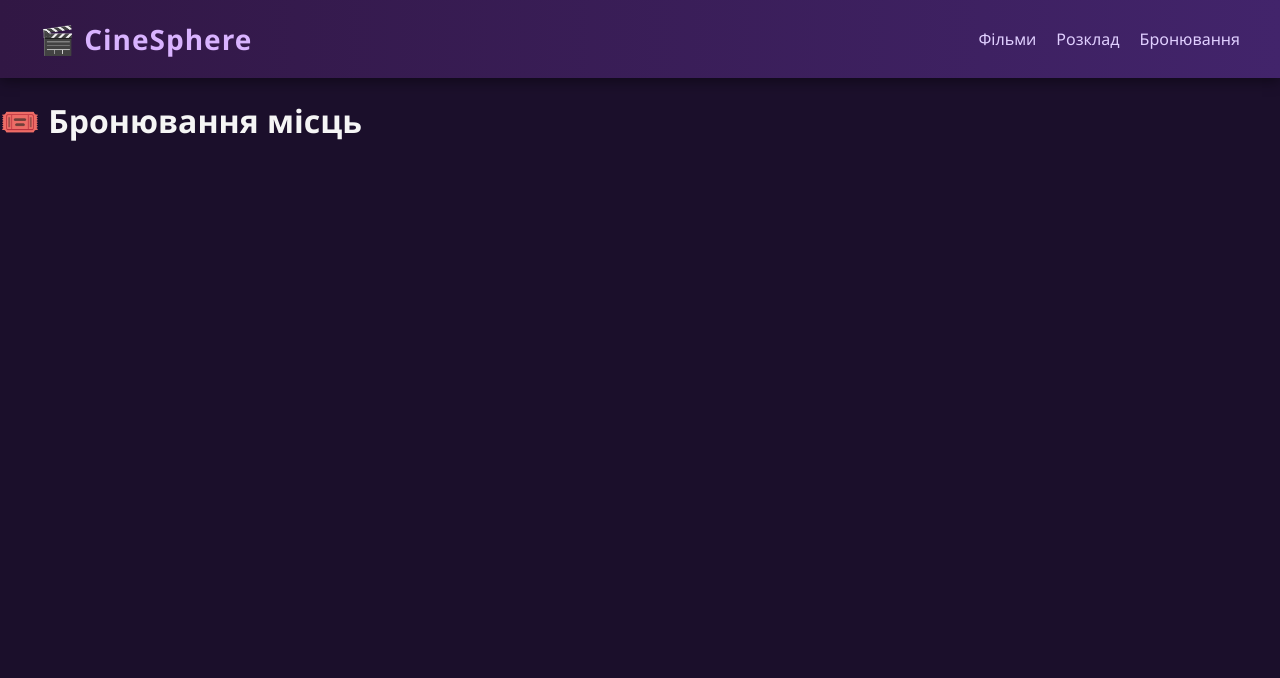
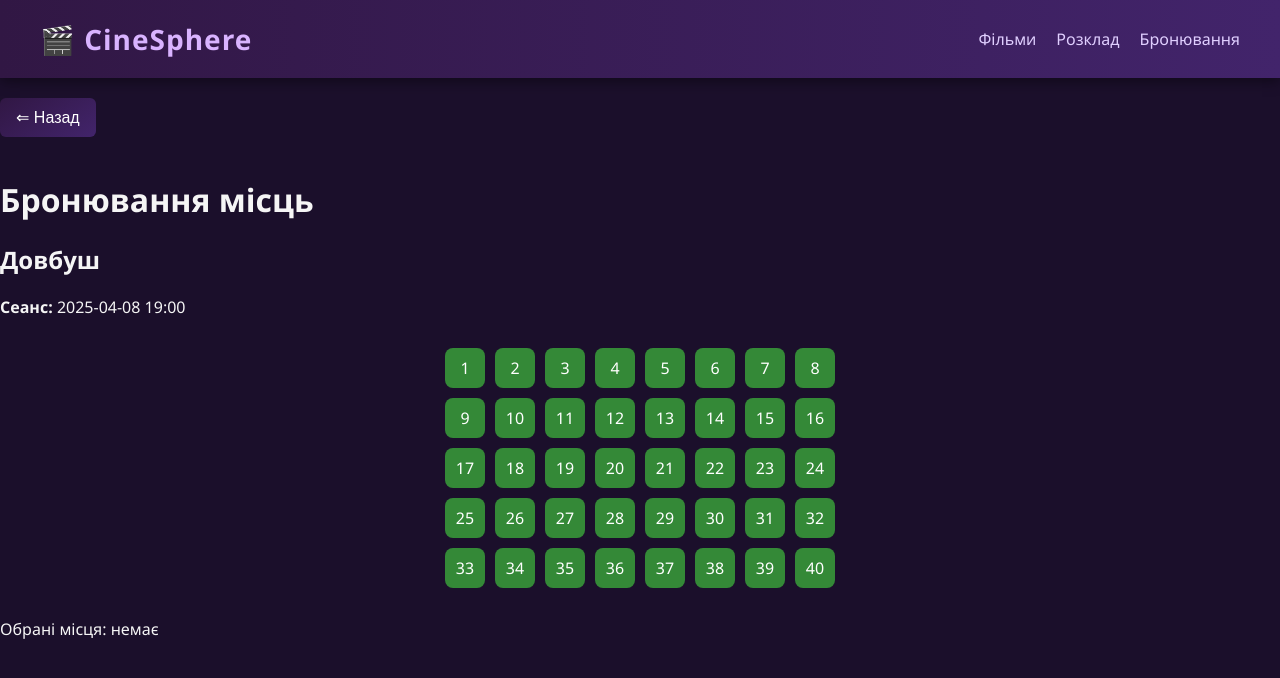
Before and after one commit to AlinaPavlenk18/Lab_8_9_10_Project, a React (Vite) app in the folder cinema-app/: page /booking/1 in a window 1280 px wide. Shown: the top 678 px of the page. Built offline with nearby package versions, Linux system fonts and the light colour scheme.

Commit message:
Created a CinemaHall component, added it to the booking page, and added a book button to the movie card

```diff
--- /dev/null
+++ b/cinema-app/src/components/CinemaHall.jsx
@@ -0,0 +1,38 @@
+import { useState } from 'react';
+import '../styles/CinemaHall.css';
+
+const CinemaHall = () => {
+  const [selectedSeats, setSelectedSeats] = useState([]);
+
+  const toggleSeat = (seatId) => {
+    setSelectedSeats((prev) =>
+      prev.includes(seatId)
+        ? prev.filter((id) => id !== seatId)
+        : [...prev, seatId]
+    );
+  };
+
+  const seats = Array.from({ length: 40 }, (_, i) => {
+    const id = i + 1;
+    const selected = selectedSeats.includes(id);
+
+    return (
+      <div
+        key={id}
+        className={`seat ${selected ? 'selected' : 'available'}`}
+        onClick={() => toggleSeat(id)}
+      >
+        {id}
+      </div>
+    );
+  });
+
+  return (
+    <div>
+      <div className="hall-grid">{seats}</div>
+      <p>Обрані місця: {selectedSeats.join(', ') || 'немає'}</p>
+    </div>
+  );
+};
+
+export default CinemaHall;
--- a/cinema-app/src/components/MovieCard.jsx
+++ b/cinema-app/src/components/MovieCard.jsx
@@ -1,7 +1,8 @@
 import { useEffect, useRef, useState } from 'react';
 import MovieModal from './MovieModal';
+import { Link } from 'react-router-dom';
 
-const MovieCard = ({ title, description, genre, country, year, date, time, poster, delay}) => {
+const MovieCard = ({ title, description, genre, country, year, date, time, poster, delay, id}) => {
   const cardRef = useRef(null);
   const [isVisible, setIsVisible] = useState(false);
   const [showModal, setShowModal] = useState(false);
@@ -44,6 +45,9 @@ const MovieCard = ({ title, description, genre, country, year, date, time, poste
           <h2>{title}</h2>
           <p><strong>Дата:</strong> {date}</p>
           <p><strong>Сеанс:</strong> {time}</p>
+          <div className="book-card-container">
+            <Link to={`/booking/${id}`} className="btn-book-card">Забронювати</Link>
+          </div>
         </div>
       </div>
       {showModal && (
--- a/cinema-app/src/index.css
+++ b/cinema-app/src/index.css
@@ -58,6 +58,43 @@ body {
 .movie-card.visible {
   animation: slideInFromLeft 0.6s ease forwards;
 
+}
+.book-card-container{
+  display: flex;
+  justify-content: center;
+  align-items: center;
+  margin-top: 12px;
+}
+
+.btn-book-card {
+  padding: 8px 16px;
+  background: #5c0c96;
+  border:#1b0f2b 2px solid;
+  color: #fff;
+  border-radius: 10px;
+  text-decoration: none;
+  font-weight: 500;
+  transition: transform 0.2s ease, background 0.3s ease;
+}
+
+.btn-book-card:hover {
+  transform: scale(1.05);
+  background-color: #8e44ad;
+}
+.btn-back {
+  margin: 20px 0;
+  padding: 10px 16px;
+  background: linear-gradient(145deg, #311744, #42246b);
+  color: #fff;
+  border: none;
+  border-radius: 6px;
+  font-size: 16px;
+  cursor: pointer;
+  transition: background 0.3s ease;
+}
+
+.btn-back:hover {
+  background-color: #444;
 }
 
 /* Анімація появи */
--- a/cinema-app/src/pages/Booking.jsx
+++ b/cinema-app/src/pages/Booking.jsx
@@ -1,12 +1,20 @@
-
+import { useParams,  useNavigate } from 'react-router-dom';
+import { movies } from '../data/movies';
+import CinemaHall from '../components/CinemaHall';
 
 const Booking = () => {
-
+    const { id } = useParams();
+    const navigate = useNavigate();
+    const movie = movies.find((m) => m.id === parseInt(id));
 
   return (
     <div className="booking-page">
-      <h1>🎟️ Бронювання місць</h1>
-
+      <button className="btn-back" onClick={() => navigate(-1)}>
+      &lArr; Назад</button>
+      <h1>Бронювання місць</h1>
+      <h2>{movie.title}</h2>
+      <p><strong>Сеанс:</strong> {movie.date} {movie.time}</p>
+      <CinemaHall />
     </div>
   );
 };
--- /dev/null
+++ b/cinema-app/src/styles/CinemaHall.css
@@ -0,0 +1,28 @@
+.hall-grid {
+    display: grid;
+    grid-template-columns: repeat(8, 40px);
+    gap: 10px;
+    justify-content: center;
+    margin: 30px auto;
+  }
+
+  .seat {
+    width: 40px;
+    height: 40px;
+    border-radius: 8px;
+    background-color: #348937;
+    color: white;
+    display: flex;
+    align-items: center;
+    justify-content: center;
+    cursor: pointer;
+    transition: 0.3s;
+  }
+
+  .seat.selected {
+    background-color: #3a0ca3;
+  }
+
+  .seat:hover {
+    background-color: #219ebc;
+  }
```
Also changed, not shown: 1 other file (tests, documents, lock files or other folders).
